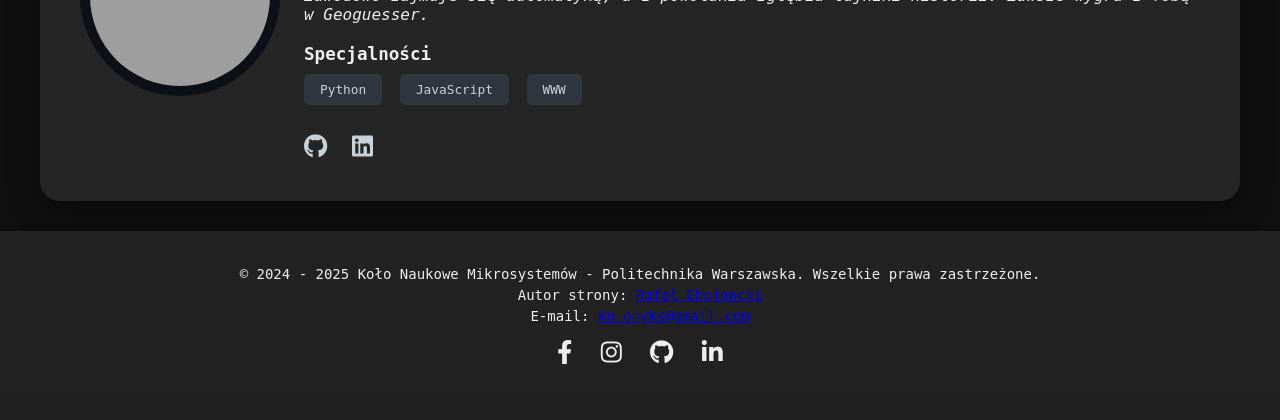
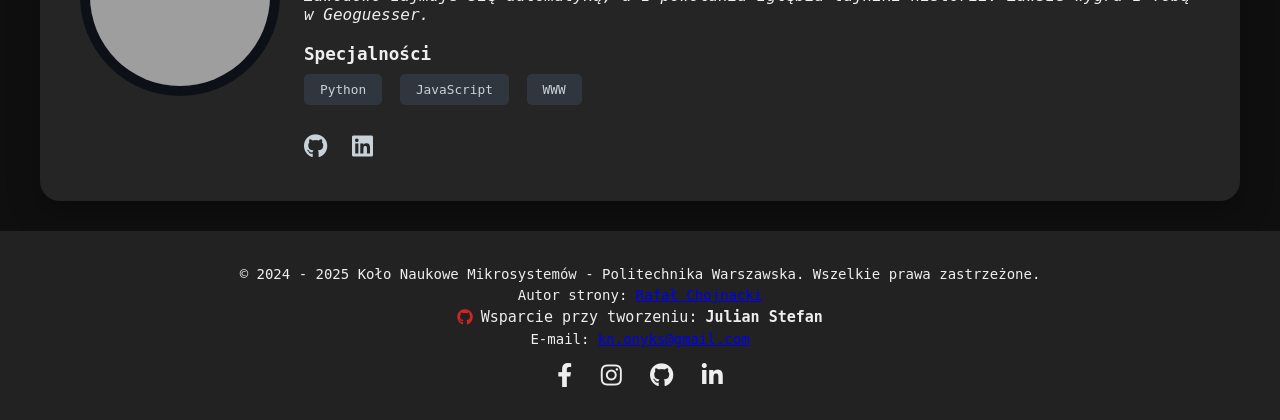
Before and after one commit to knonyks/onyks_website, a Django app: page /about/ in a window 1280 px wide. Shown: the part 1786-2206 px from the top of the page. Before the commit the page ends 2150 px from the top, so only its background shows below. Run offline with Django 5.2, Linux system fonts and the light colour scheme; some libraries are stand-ins or nearby versions; some web fonts are replaced; grey boxes are pictures that could not be loaded.

Commit message:
Update footer.html

```diff
--- a/website/templates/footer.html
+++ b/website/templates/footer.html
@@ -6,6 +6,13 @@
 
 
         <p>Autor strony: <a href="https://github.com/RafalCho02" target="_blank" aria-label="GitHub">Rafał Chojnacki</a></p>
+
+                <p class="footer-item">
+      <i class="fab fa-github"></i> Wsparcie przy tworzeniu:
+      <a href="https://github.com/Stesyo" target="_blank" aria-label="GitHub">
+        Julian Stefan
+      </a>
+    </p>
 
         <p>E-mail: <a href="mailto:kn.onyks@gmail.com">kn.onyks@gmail.com</a></p>
 
@@ -30,4 +37,5 @@
 <script src="{% static 'js/swiper.js' %}"></script>
 
 </body>
+
 </html>
```
